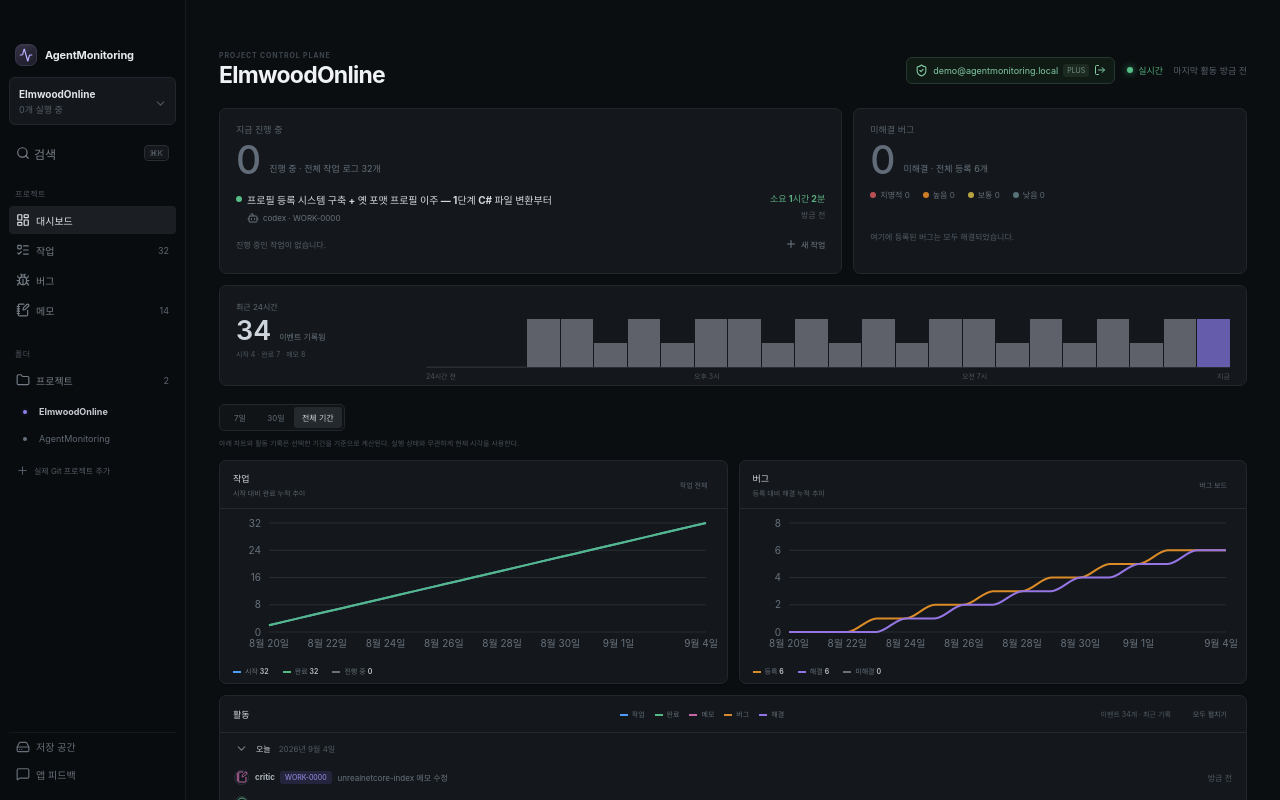
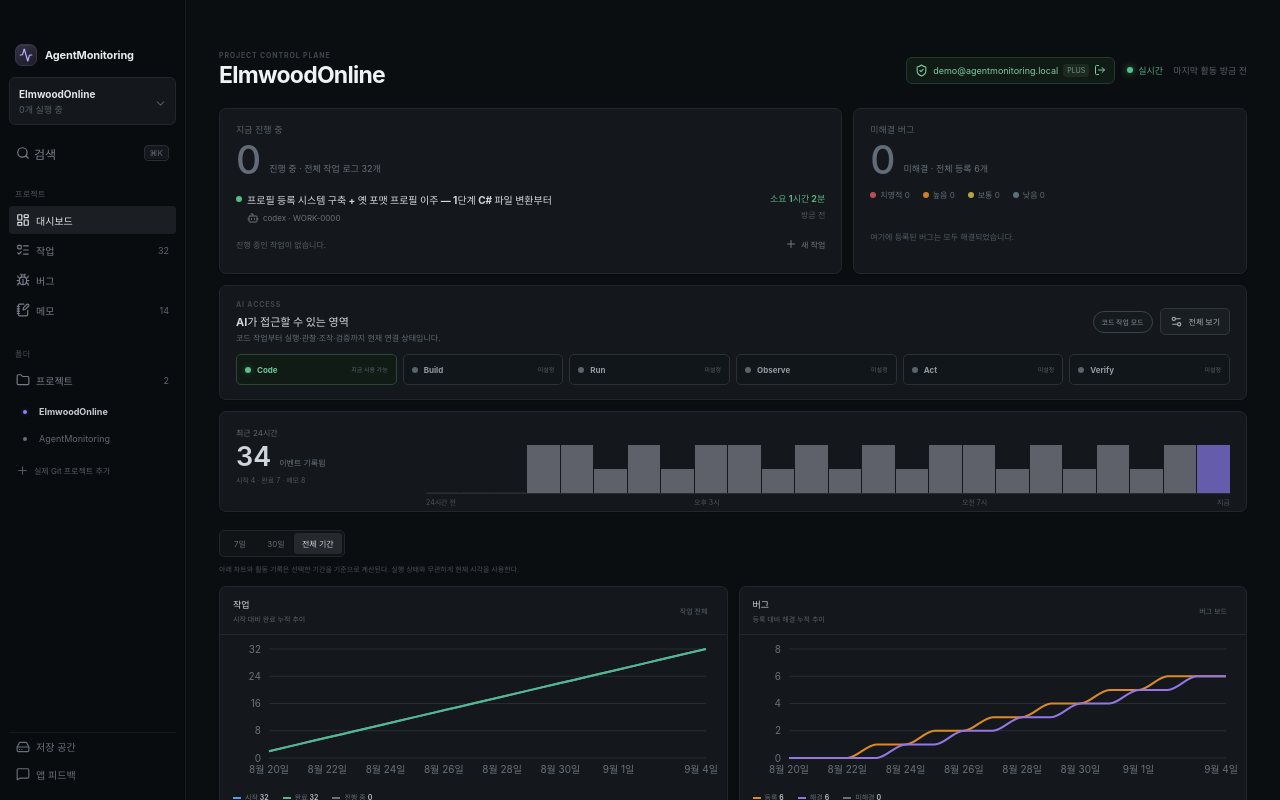
Before and after one commit to indextrown/AgentMonitoring, a React (Vite) app in the folder src/renderer/: page / in a window 1280 px wide. Built offline with nearby package versions, Linux system fonts and the light colour scheme.

Commit message:
[feat] AI 접근 영역을 항상 확인할 수 있게 한다

```diff
--- a/src/renderer/src/App.tsx
+++ b/src/renderer/src/App.tsx
@@ -579,11 +579,14 @@ export function App(): React.JSX.Element {
         {selectedProject && page === 'dashboard' && snapshot.tasks.length > 0 && (
           <DashboardPage
             snapshot={snapshot}
+            inspection={inspection}
+            inspectionLoading={inspectionLoading}
             activeTask={activeTask}
             awaitingTask={awaitingTask}
             unresolvedCount={unresolved.length}
             range={range}
             onRange={setRange}
+            onRefreshInspection={() => void refreshInspection(selectedProject.id)}
             onPage={setPage}
             onOpenTask={setSelectedTask}
             onNewTask={() => setTaskModal(true)}
@@ -616,11 +619,19 @@ export function App(): React.JSX.Element {
           />
         )}
         {selectedProject && page === 'projects' && (
-          <ProjectsPage project={selectedProject} onSave={async (project) => {
-            await bridge.updateProject(project)
-            await load(project.projectId)
-            await refreshInspection(project.projectId)
-          }} onOpen={() => void bridge.openPath(selectedProject.path)} onRemove={() => void removeProject(selectedProject)} />
+          <ProjectsPage
+            project={selectedProject}
+            inspection={inspection}
+            inspectionLoading={inspectionLoading}
+            onRefreshInspection={() => void refreshInspection(selectedProject.id)}
+            onSave={async (project) => {
+              await bridge.updateProject(project)
+              await load(project.projectId)
+              await refreshInspection(project.projectId)
+            }}
+            onOpen={() => void bridge.openPath(selectedProject.path)}
+            onRemove={() => void removeProject(selectedProject)}
+          />
         )}
       </main>
 
@@ -790,8 +801,6 @@ function ProjectStartPage({
 }): React.JSX.Element {
   const hasTestCommand = Boolean(project.testCommand.trim())
   const ready = hasTestCommand && inspection?.clean
-  const readyCapabilityCount = inspection?.capabilities.filter((capability) => capability.status === 'ready').length ?? 0
-  const declaredCapabilityCount = inspection?.capabilities.filter((capability) => capability.status === 'declared').length ?? 0
 
   return (
     <section className="project-start-page">
@@ -846,43 +855,7 @@ function ProjectStartPage({
         </article>
       )}
 
-      {inspection && (
-        <article className={`panel capability-panel manifest-${inspection.capabilityManifest.state}`}>
-          <header className="capability-header">
-            <div>
-              <p className="eyebrow">AI ACCESS CONTRACT</p>
-              <h3>AI가 접근할 수 있는 영역</h3>
-              <p>
-                현재 {readyCapabilityCount}개 사용 가능
-                {declaredCapabilityCount > 0 ? ` · ${declaredCapabilityCount}개는 프로젝트 선언 후 연결 대기` : ''}
-              </p>
-            </div>
-            <span className="manifest-state">
-              {inspection.capabilityManifest.state === 'valid'
-                ? '계약 확인됨'
-                : inspection.capabilityManifest.state === 'invalid'
-                  ? '계약 오류'
-                  : '코드 작업 모드'}
-            </span>
-          </header>
-          <div className="capability-grid">
-            {inspection.capabilities.map((capability) => (
-              <div className={`capability-item ${capability.status}`} key={capability.key}>
-                <span>{PROJECT_CAPABILITY_STATUS_LABELS[capability.status]}</span>
-                <strong>{PROJECT_CAPABILITY_LABELS[capability.key]}</strong>
-                <small>{capability.detail}</small>
-              </div>
-            ))}
-          </div>
-          <footer className="capability-manifest-note">
-            <code>{inspection.capabilityManifest.path}</code>
-            <span>{inspection.capabilityManifest.message}</span>
-            {inspection.capabilityManifest.state === 'valid' && (
-              <small>Build·Run, 화면·접근성·Debug 상태 관찰과 identifier UI·fixture 조작은 작업별 Swift runtime에서 사용합니다.</small>
-            )}
-          </footer>
-        </article>
-      )}
+      {inspection && <ProjectCapabilityPanel inspection={inspection} />}
 
       {inspection && !inspection.clean && (
         <div className="readiness-warning" role="status">
@@ -940,6 +913,122 @@ function ProjectStartPage({
         </div>
       </article>
     </section>
+  )
+}
+
+function capabilityManifestLabel(inspection: ProjectInspection): string {
+  if (inspection.capabilityManifest.state === 'valid') return '계약 확인됨'
+  if (inspection.capabilityManifest.state === 'invalid') return '계약 오류'
+  return '코드 작업 모드'
+}
+
+function ProjectCapabilityPanel({
+  inspection,
+  onRefresh
+}: {
+  inspection: ProjectInspection
+  onRefresh?: () => void
+}): React.JSX.Element {
+  const readyCount = inspection.capabilities.filter((capability) => capability.status === 'ready').length
+  const declaredCount = inspection.capabilities.filter((capability) => capability.status === 'declared').length
+
+  return (
+    <article className={`panel capability-panel manifest-${inspection.capabilityManifest.state}`}>
+      <header className="capability-header">
+        <div>
+          <p className="eyebrow">AI ACCESS CONTRACT</p>
+          <h3>AI가 접근할 수 있는 영역</h3>
+          <p>
+            현재 {readyCount}개 사용 가능
+            {declaredCount > 0 ? ` · ${declaredCount}개는 프로젝트 선언 후 연결 대기` : ''}
+          </p>
+        </div>
+        <div className="capability-header-actions">
+          <span className="manifest-state">{capabilityManifestLabel(inspection)}</span>
+          {onRefresh && (
+            <button className="secondary-button" type="button" onClick={onRefresh}>
+              <Activity size={13} /> 다시 검사
+            </button>
+          )}
+        </div>
+      </header>
+      <div className="capability-grid">
+        {inspection.capabilities.map((capability) => (
+          <div className={`capability-item ${capability.status}`} key={capability.key}>
+            <span>{PROJECT_CAPABILITY_STATUS_LABELS[capability.status]}</span>
+            <strong>{PROJECT_CAPABILITY_LABELS[capability.key]}</strong>
+            <small>{capability.detail}</small>
+          </div>
+        ))}
+      </div>
+      <footer className="capability-manifest-note">
+        <code>{inspection.capabilityManifest.path}</code>
+        <span>{inspection.capabilityManifest.message}</span>
+        {inspection.capabilityManifest.state === 'valid' && (
+          <small>Build·Run, 화면·접근성·Debug 상태 관찰과 identifier UI·fixture 조작은 작업별 Swift runtime에서 사용합니다.</small>
+        )}
+      </footer>
+    </article>
+  )
+}
+
+function ProjectCapabilityEmpty({
+  loading,
+  onRefresh
+}: {
+  loading: boolean
+  onRefresh: () => void
+}): React.JSX.Element {
+  return (
+    <article className="panel capability-empty" aria-live="polite">
+      {loading ? <LoaderCircle className="spin" size={17} /> : <AlertTriangle size={17} />}
+      <div>
+        <strong>{loading ? 'AI 접근 영역을 검사하고 있습니다' : 'AI 접근 영역을 불러오지 못했습니다'}</strong>
+        <span>{loading ? '저장소 구성과 프로젝트 선언을 확인하는 중입니다.' : '저장소를 다시 검사해 접근 가능한 기능을 확인하세요.'}</span>
+      </div>
+      {!loading && <button className="secondary-button" onClick={onRefresh}><Activity size={13} /> 다시 검사</button>}
+    </article>
+  )
+}
+
+function ProjectCapabilitySummary({
+  inspection,
+  loading,
+  onRefresh,
+  onDetails
+}: {
+  inspection: ProjectInspection | null
+  loading: boolean
+  onRefresh: () => void
+  onDetails: () => void
+}): React.JSX.Element {
+  if (!inspection) return <ProjectCapabilityEmpty loading={loading} onRefresh={onRefresh} />
+
+  const readyCount = inspection.capabilities.filter((capability) => capability.status === 'ready').length
+
+  return (
+    <article className={`panel capability-summary manifest-${inspection.capabilityManifest.state}`}>
+      <header>
+        <div>
+          <p className="eyebrow">AI ACCESS</p>
+          <h3>AI가 접근할 수 있는 영역</h3>
+          <p>코드 작업부터 실행·관찰·조작·검증까지 현재 연결 상태입니다.</p>
+        </div>
+        <div className="capability-summary-actions">
+          <span className="manifest-state">{capabilityManifestLabel(inspection)}</span>
+          <button className="secondary-button" onClick={onDetails}><Settings2 size={13} /> 전체 보기</button>
+        </div>
+      </header>
+      <div className="capability-summary-status" aria-label={`AI 접근 영역 ${readyCount}개 사용 가능`}>
+        {inspection.capabilities.map((capability) => (
+          <div className={capability.status} key={capability.key} title={capability.detail}>
+            <span />
+            <strong>{PROJECT_CAPABILITY_LABELS[capability.key]}</strong>
+            <small>{PROJECT_CAPABILITY_STATUS_LABELS[capability.status]}</small>
+          </div>
+        ))}
+      </div>
+    </article>
   )
 }
 
@@ -1119,21 +1208,27 @@ function Sidebar({
 
 function DashboardPage({
   snapshot,
+  inspection,
+  inspectionLoading,
   activeTask,
   awaitingTask,
   unresolvedCount,
   range,
   onRange,
+  onRefreshInspection,
   onPage,
   onOpenTask,
   onNewTask
 }: {
   snapshot: DashboardSnapshot
+  inspection: ProjectInspection | null
+  inspectionLoading: boolean
   activeTask: TaskRecord | null
   awaitingTask: TaskRecord | null
   unresolvedCount: number
   range: Range
   onRange: (range: Range) => void
+  onRefreshInspection: () => void
   onPage: (page: Page) => void
   onOpenTask: (task: TaskRecord) => void
   onNewTask: () => void
@@ -1197,6 +1292,13 @@ function DashboardPage({
           </p>
         </article>
       </div>
+
+      <ProjectCapabilitySummary
+        inspection={inspection}
+        loading={inspectionLoading}
+        onRefresh={onRefreshInspection}
+        onDetails={() => onPage('projects')}
+      />
 
       <article className="panel timeline-card">
         <div className="timeline-summary">
@@ -1391,11 +1493,17 @@ function NotesPage({
 
 function ProjectsPage({
   project,
+  inspection,
+  inspectionLoading,
+  onRefreshInspection,
   onSave,
   onOpen,
   onRemove
 }: {
   project: ProjectRecord
+  inspection: ProjectInspection | null
+  inspectionLoading: boolean
+  onRefreshInspection: () => void
   onSave: (input: UpdateProjectInput) => Promise<void>
   onOpen: () => void
   onRemove: () => void
@@ -1411,6 +1519,11 @@ function ProjectsPage({
   return (
     <section className="workspace-page">
       <PageHeading title="프로젝트 설정" description="에이전트가 접근할 저장소와 검증 명령을 명시한다." />
+      {inspection ? (
+        <ProjectCapabilityPanel inspection={inspection} onRefresh={onRefreshInspection} />
+      ) : (
+        <ProjectCapabilityEmpty loading={inspectionLoading} onRefresh={onRefreshInspection} />
+      )}
       <form className="panel settings-form" onSubmit={(event) => {
         event.preventDefault()
         void onSave({ projectId: project.id, name, testCommand, runtimeAdapter })
--- a/src/renderer/src/styles.css
+++ b/src/renderer/src/styles.css
@@ -888,6 +888,22 @@ kbd {
   font-size: 8px;
 }
 
+.capability-header-actions,
+.capability-summary-actions {
+  display: flex;
+  flex: none;
+  align-items: center;
+  gap: 7px;
+}
+
+.capability-header-actions .secondary-button,
+.capability-summary-actions .secondary-button,
+.capability-empty .secondary-button {
+  min-height: 27px;
+  padding: 0 9px;
+  font-size: 8px;
+}
+
 .manifest-state {
   flex: none;
   padding: 5px 8px;
@@ -1000,6 +1016,127 @@ kbd {
 
 .manifest-invalid .capability-manifest-note > span {
   color: #c77b80;
+}
+
+.capability-summary {
+  padding: 14px 16px;
+}
+
+.capability-summary > header {
+  display: flex;
+  align-items: center;
+  justify-content: space-between;
+  gap: 18px;
+}
+
+.capability-summary h3 {
+  margin: 4px 0 3px;
+  color: #d2d8de;
+  font-size: 11px;
+}
+
+.capability-summary header p:last-child {
+  margin: 0;
+  color: #606b75;
+  font-size: 8px;
+}
+
+.capability-summary-status {
+  display: grid;
+  grid-template-columns: repeat(6, minmax(0, 1fr));
+  gap: 6px;
+  margin-top: 11px;
+}
+
+.capability-summary-status > div {
+  display: grid;
+  grid-template-columns: 6px minmax(0, auto) minmax(0, 1fr);
+  align-items: center;
+  gap: 6px;
+  min-width: 0;
+  min-height: 31px;
+  padding: 0 8px;
+  border: 1px solid #293139;
+  border-radius: 5px;
+  background: #11161a;
+}
+
+.capability-summary-status span {
+  width: 6px;
+  height: 6px;
+  border-radius: 50%;
+  background: #59636c;
+}
+
+.capability-summary-status strong {
+  color: #909aa4;
+  font-size: 8px;
+}
+
+.capability-summary-status small {
+  overflow: hidden;
+  color: #56616b;
+  font-size: 6px;
+  text-align: right;
+  text-overflow: ellipsis;
+  white-space: nowrap;
+}
+
+.capability-summary-status > .ready {
+  border-color: #294936;
+  background: #111b16;
+}
+
+.capability-summary-status > .ready span {
+  background: #60bb88;
+  box-shadow: 0 0 6px rgba(96, 187, 136, 0.35);
+}
+
+.capability-summary-status > .ready strong {
+  color: #72c297;
+}
+
+.capability-summary-status > .declared {
+  border-color: #344657;
+  background: #111920;
+}
+
+.capability-summary-status > .declared span {
+  background: #7099bf;
+}
+
+.capability-summary-status > .declared strong {
+  color: #80a6ca;
+}
+
+.capability-empty {
+  display: grid;
+  grid-template-columns: 20px minmax(0, 1fr) auto;
+  align-items: center;
+  gap: 10px;
+  min-height: 74px;
+  padding: 14px 16px;
+  color: #7d8994;
+}
+
+.capability-empty > svg {
+  color: #7b8fa1;
+}
+
+.capability-empty strong,
+.capability-empty span {
+  display: block;
+}
+
+.capability-empty strong {
+  color: #aeb7c0;
+  font-size: 9px;
+}
+
+.capability-empty span {
+  margin-top: 4px;
+  color: #5e6973;
+  font-size: 7px;
 }
 
 .inspection-empty {
@@ -3365,6 +3502,10 @@ kbd {
   .capability-grid {
     grid-template-columns: repeat(3, minmax(0, 1fr));
   }
+
+  .capability-summary-status {
+    grid-template-columns: repeat(3, minmax(0, 1fr));
+  }
 }
 
 @media (max-width: 1060px) {
@@ -3398,6 +3539,12 @@ kbd {
     text-align: left;
   }
 
+  .capability-summary > header,
+  .capability-header {
+    align-items: flex-start;
+    flex-direction: column;
+  }
+
   .timeline-card {
     grid-template-columns: 160px minmax(0, 1fr);
   }
```
Also changed, not shown: 2 other files (tests, documents, lock files or other folders).
